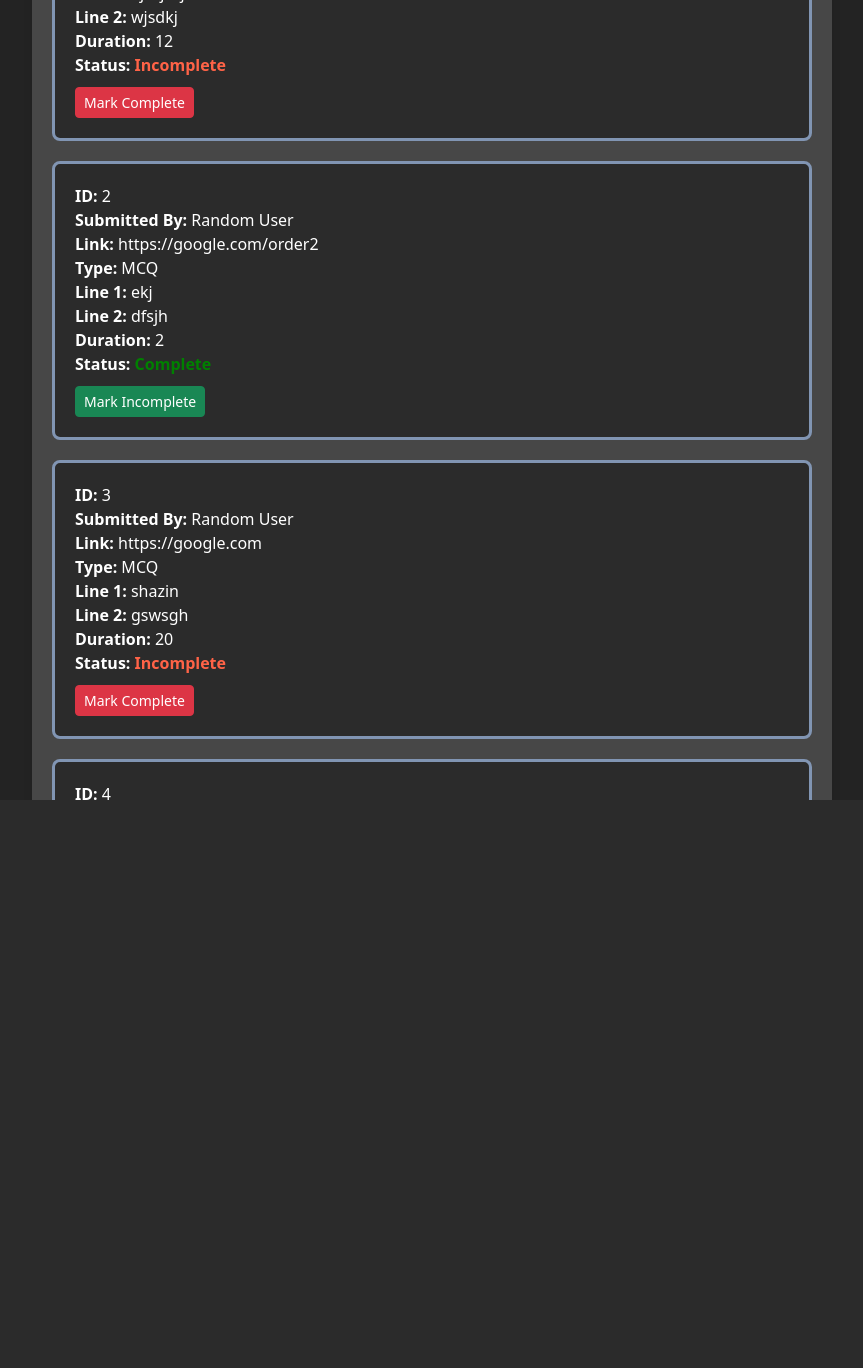
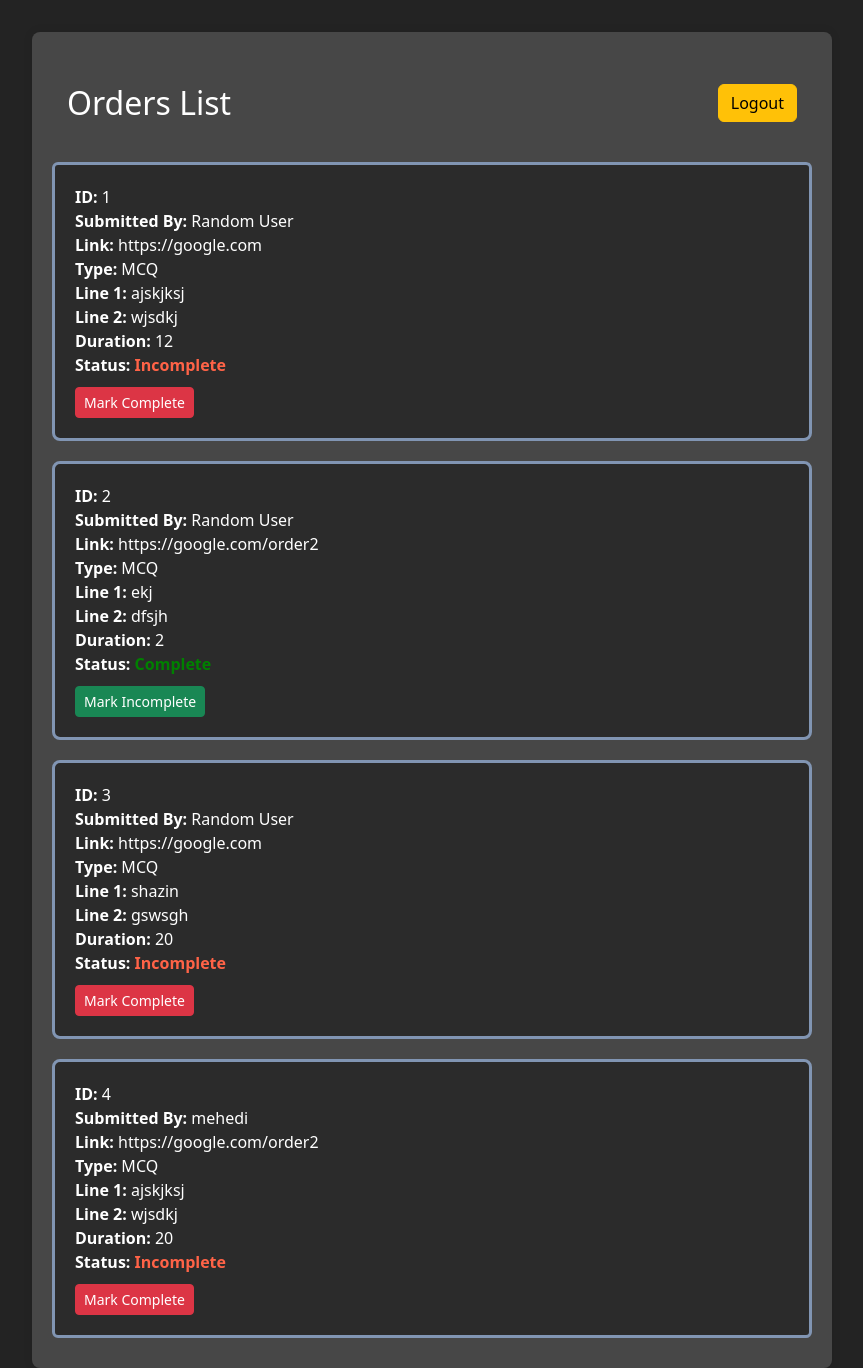
Before and after one commit to dev5h/dc-front, a Flask app: template templates/dashboard.html in a window 1280 px wide. Shown: the whole page, without its empty margins (208-1071 px from the left). Before the commit the page ends 800 px from the top, so only its background shows below. Run offline with Flask 3, Linux system fonts and the light colour scheme; the template is opened without the code that fills it, so the values that code supplies are empty; data comes from the database, SQL or seed files in the repository.

Commit message:
Fixed minor bug

```diff
--- a/templates/dashboard.html
+++ b/templates/dashboard.html
@@ -23,7 +23,7 @@
         display: flex;
         justify-content: center;
         align-items: center;
-        height: 100%;
+        /* height: 100%; */
         overflow-y: auto;
       }
       .content {
@@ -34,6 +34,7 @@
         max-width: 800px;
         width: 100%;
         color: #fff;
+        margin-top: 2rem;
       }
       .list-group-item {
         border-radius: 8px; /* Rounded corners */
```
